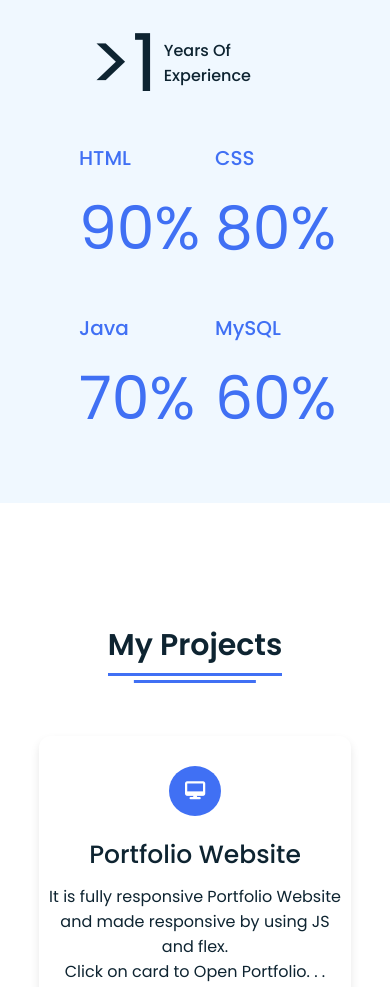
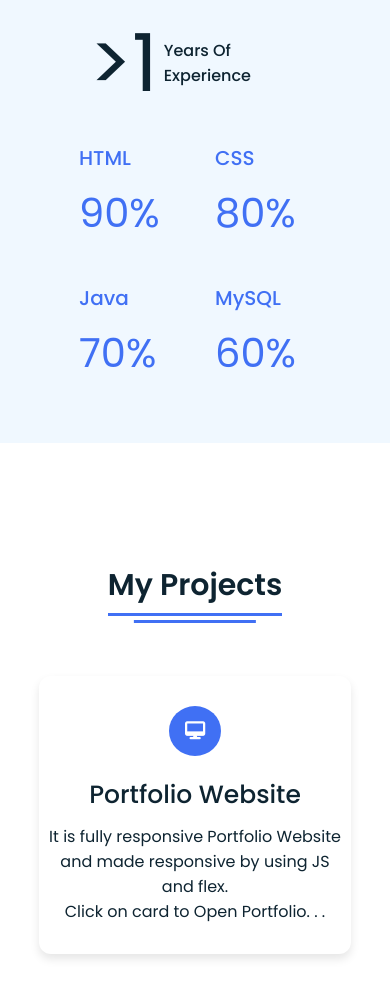
Before and after one commit to Aman-Sharma404/portofolio.github.io, a plain HTML site: page index.html in a window 390 px wide. Shown: the part 1819-2806 px from the top of the page. Drawn offline with Linux system fonts and the light colour scheme.

Commit message:
Update style.css

```diff
--- a/style.css
+++ b/style.css
@@ -463,7 +463,9 @@ footer .text span a:hover{
 
 }
 @media (max-width: 557px) {
-
+    .skills-details .boxes .per {
+        font-size: 50px;
+    }
     .home {
         height: 65vh;
     }
@@ -477,6 +479,10 @@ footer .text span a:hover{
     .about .left img {
         height: 330px;
         width: 330px;
+    }
+    .skills-details .boxes .per {
+        font-size: 40px;
+    }
     .text_em {
         font-size: 50px;
     }
```
